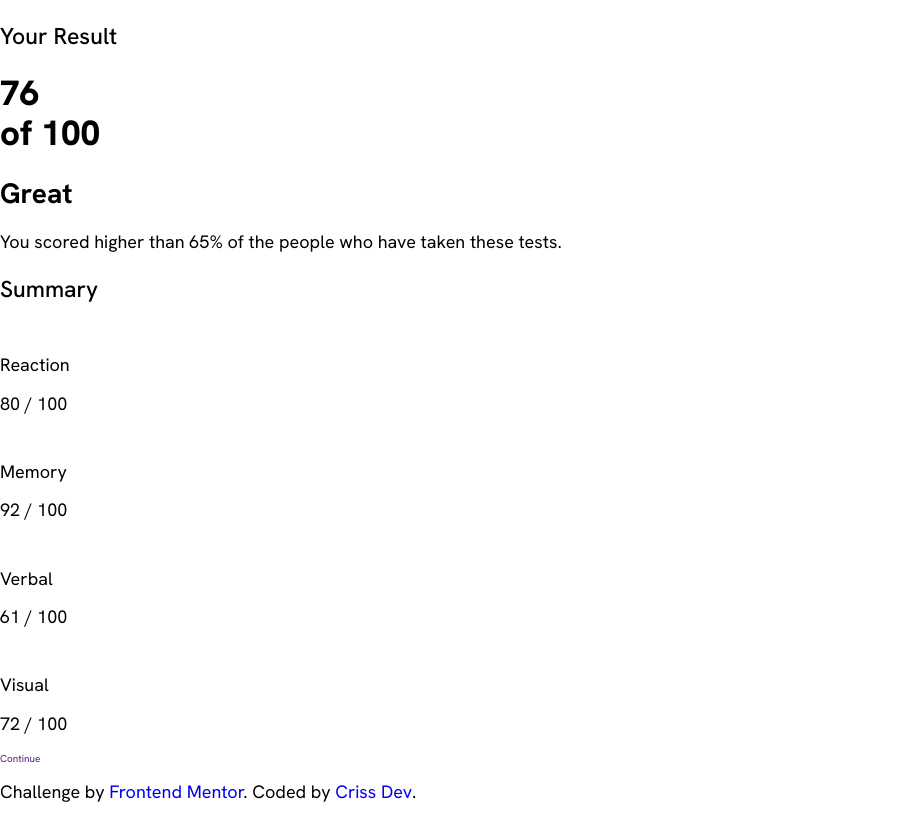
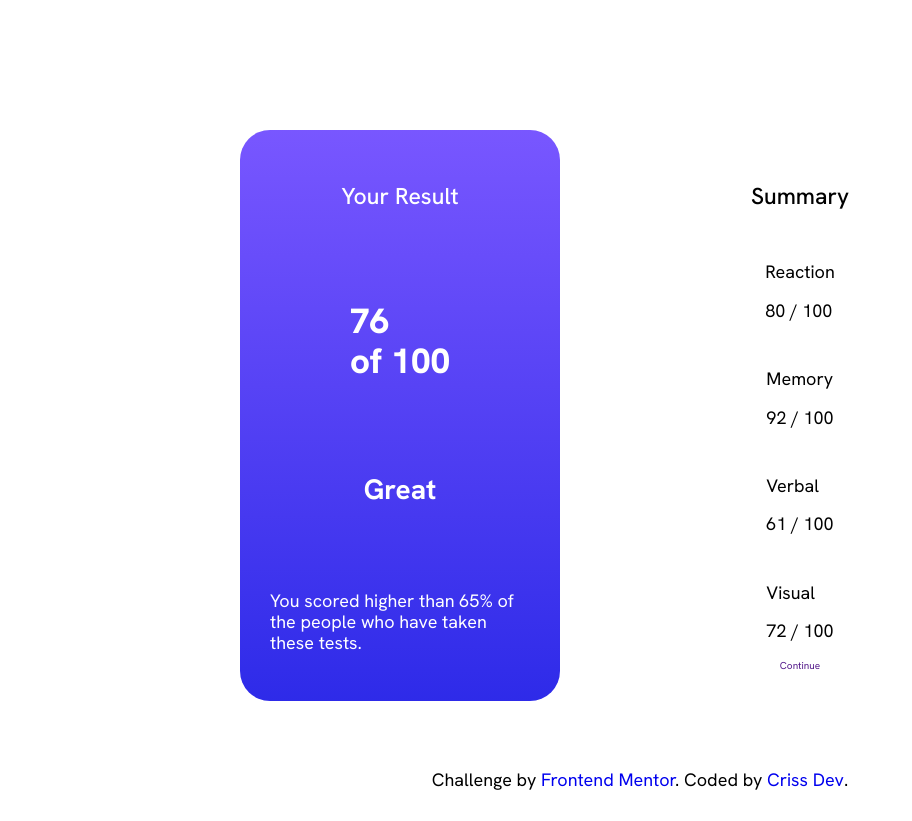
Before and after one commit to Criss16FS/SectionsTemplates, a plain HTML site: page section1/index.html in a window 1280 px wide. Shown: the whole page, without its empty margins (0-912 px from the left). After the commit the page ends 800 px from the top, so only its background shows below. Drawn offline with Linux system fonts and the light colour scheme.

Commit message:
Add files via upload

```diff
--- a/section1/css/styles.css
+++ b/section1/css/styles.css
@@ -39,22 +39,24 @@ html {
 
 body {
     font-family: var(--font);
+    margin: 0;
 }
 
 img {
     width: 100%;
 }
-h1{
+
+h1 {
     font-size: 3.5rem;
     font-weight: 800;
 }
 
-h2{
+h2 {
     font-size: 2.8rem;
     font-weight: 700;
 }
 
-h3{
+h3 {
     font-size: 2.3rem;
     font-weight: 500;
 }
@@ -72,4 +74,50 @@ a:hover {
     cursor: pointer;
 }
 
+.footer {
+    display: flex;
+    justify-content: center;
+    align-items: center;
+    height: 5vh;
+}
+
 /* ----- Main ----- */
+
+.container {
+    width: min(90%, 120rem);
+    height: 95vh;
+    margin: 0 auto;
+
+    display: flex;
+    justify-content: center;
+    align-items: center;
+}
+
+.content {
+    width: 80rem;
+    height: 50rem;
+    display: grid;
+    grid-template-columns: 40% 60%;
+}
+
+.left {
+    display: flex;
+    justify-content: space-between;
+    align-items: center;
+    flex-direction: column;
+
+    border-radius: 3rem;
+    padding: 3rem;
+    color: var(--White);
+    background-image: linear-gradient(var(--Lightslateblue) 0%, var(--Lightroyalblue) 100%);
+}
+
+.rigth {
+    display: flex;
+    justify-content: space-between;
+    align-items: center;
+    flex-direction: column;
+
+    border-radius: 3rem;
+    padding: 3rem;
+}
```
